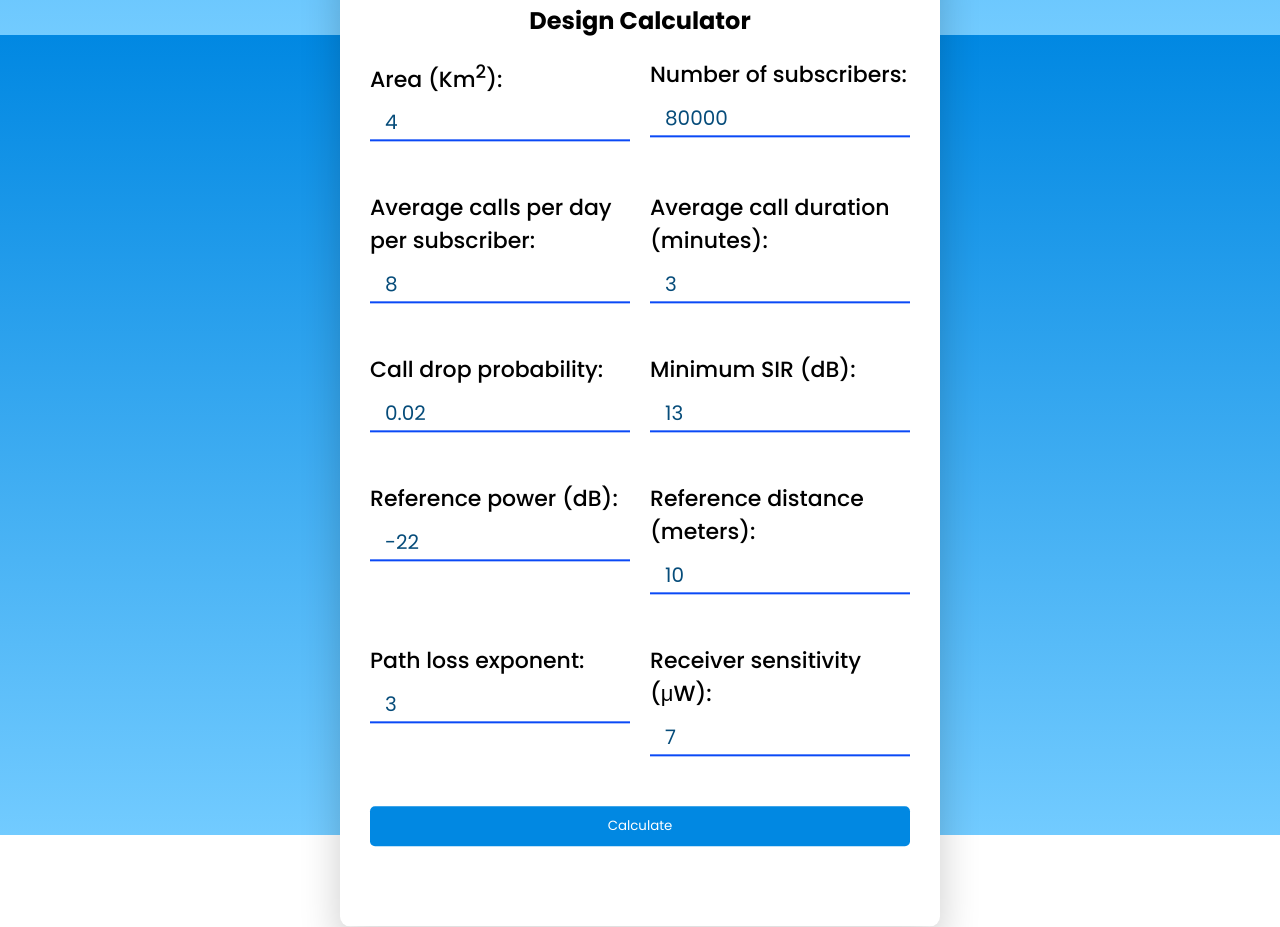
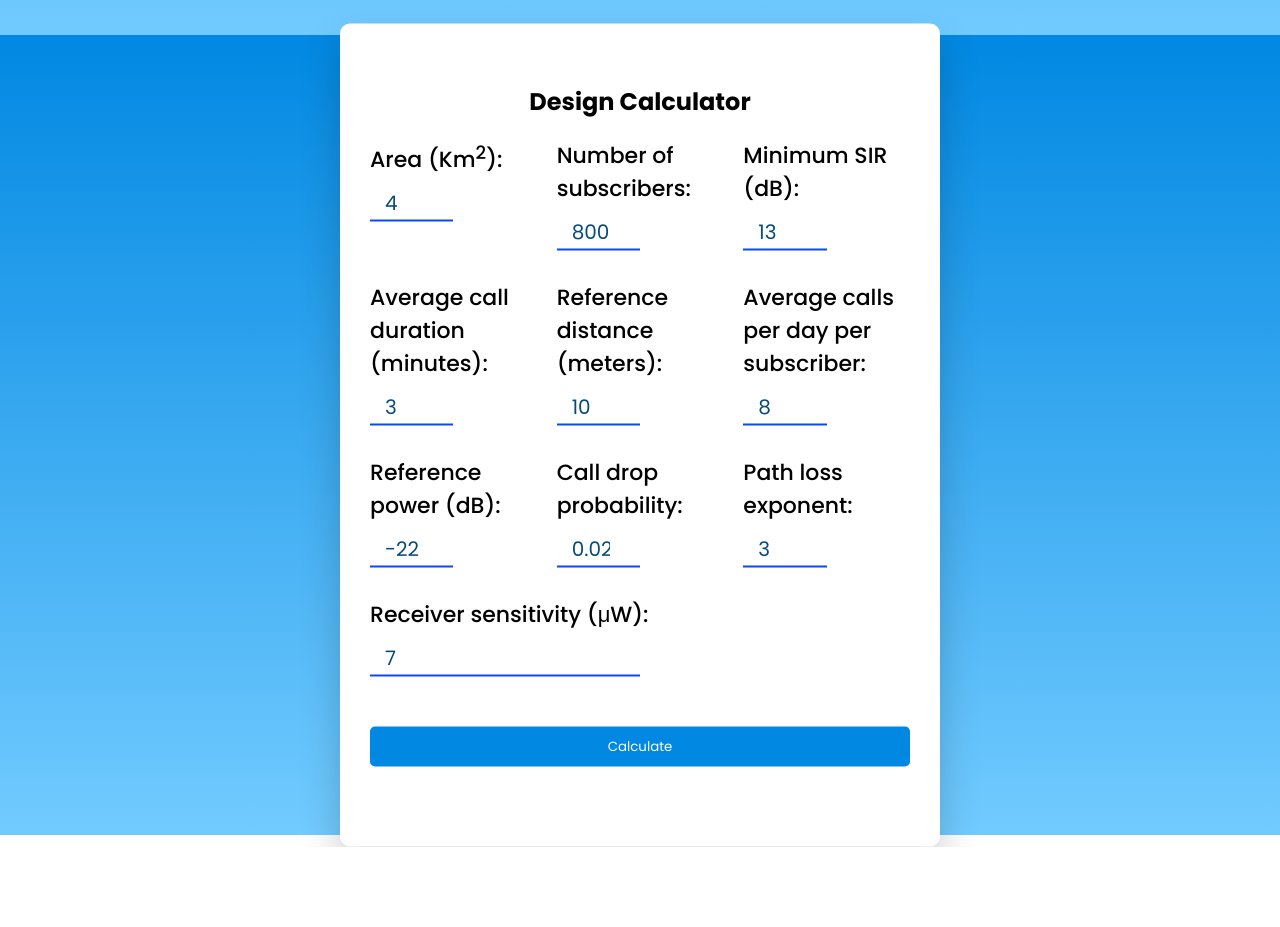
Before and after one commit to mohammadmakhamreh/WirelessCaluculator, a plain HTML site: page Q5Edit/index.html in a window 1280 px wide. Shown: the part 4242-5169 px from the top of the page. After the commit the page ends 5089 px from the top, so only its background shows below. Drawn offline with Linux system fonts and the light colour scheme; files whose address does not match are found by name.

Commit message:
Update index.html

```diff
--- a/Q5Edit/index.html
+++ b/Q5Edit/index.html
@@ -401,7 +401,7 @@
   <section class="design" id="design">
     <div class="design-calculator">
         <h2 id="design-title">Design Calculator</h2>
-        <div class="input-wrapper">
+        <div class="input-wrapper-three">
             <div class="wrapper">
                 <label for="area">Area (Km<sup>2</sup>):</label>
                 <input type="number" id="area" value="4">
@@ -411,38 +411,45 @@
                 <input type="number" id="subscribers" value="80000">
             </div>
             <div class="wrapper">
+                <label for="minSIR">Minimum SIR (dB):</label>
+                <input type="number" id="minSIR" value="13">
+            </div>
+        </div>
+        <div class="input-wrapper-three">
+            <div class="wrapper">
+                <label for="avgCallDuration">Average call duration (minutes):</label>
+                <input type="number" id="avgCallDuration" value="3">
+            </div>
+            <div class="wrapper">
+                <label for="refDistance">Reference distance (meters):</label>
+                <input type="number" id="refDistance" value="10">
+            </div>
+            <div class="wrapper">
                 <label for="avgCallsPerDay">Average calls per day per subscriber:</label>
                 <input type="number" id="avgCallsPerDay" value="8">
             </div>
+        </div>
+        <div class="input-wrapper-three">
             <div class="wrapper">
-                <label for="avgCallDuration">Average call duration (minutes):</label>
-                <input type="number" id="avgCallDuration" value="3">
+                <label for="refPower">Reference power (dB):</label>
+                <input type="number" id="refPower" value="-22">
             </div>
             <div class="wrapper">
                 <label for="callDropProb">Call drop probability:</label>
                 <input type="number" step="0.01" id="callDropProb" value="0.02">
             </div>
             <div class="wrapper">
-                <label for="minSIR">Minimum SIR (dB):</label>
-                <input type="number" id="minSIR" value="13">
-            </div>
-            <div class="wrapper">
-                <label for="refPower">Reference power (dB):</label>
-                <input type="number" id="refPower" value="-22">
-            </div>
-            <div class="wrapper">
-                <label for="refDistance">Reference distance (meters):</label>
-                <input type="number" id="refDistance" value="10">
-            </div>
-            <div class="wrapper">
                 <label for="pathLossExp">Path loss exponent:</label>
                 <input type="number" step="0.1" id="pathLossExp" value="3">
             </div>
+        </div>
+        <div class="input-wrapper-three">
             <div class="wrapper">
                 <label for="receiverSensitivity">Receiver sensitivity (μW):</label>
                 <input type="number" id="receiverSensitivity" value="7">
             </div>
         </div>
+
         <button id="design-button">Calculate</button>
         <div id="designResult"></div>
     </div>
```
